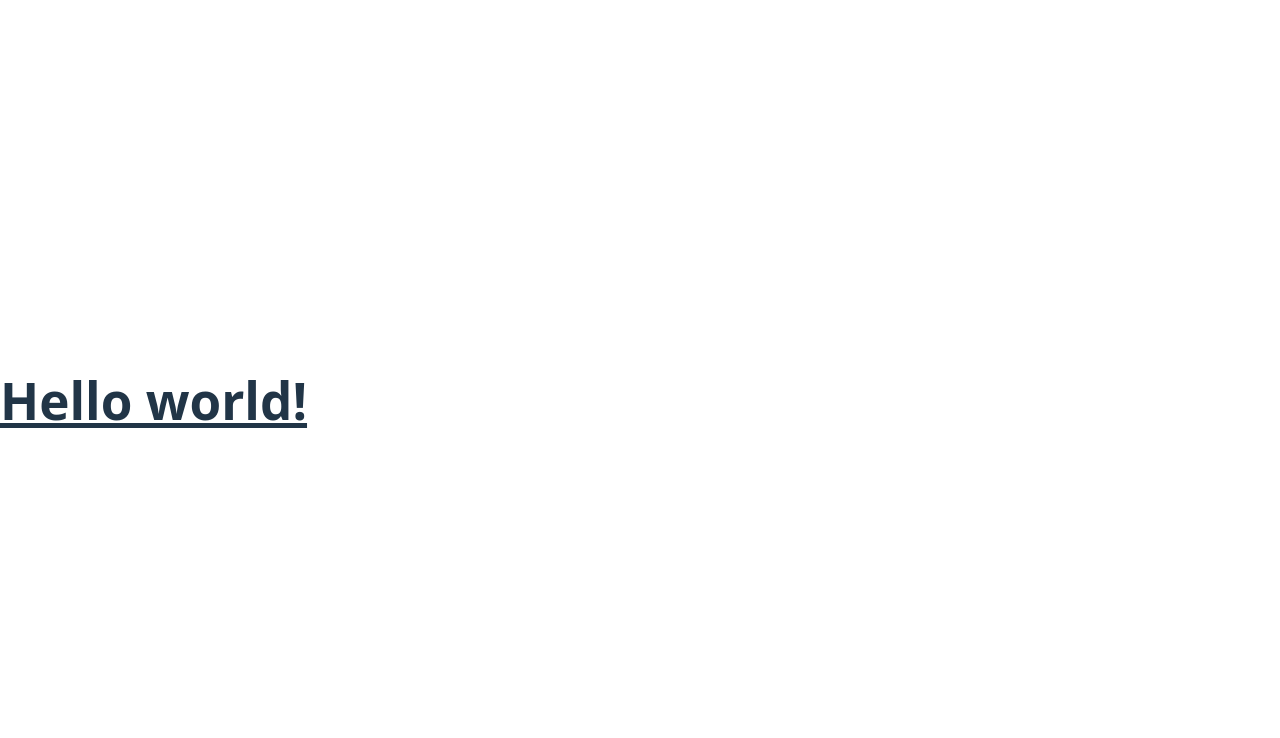
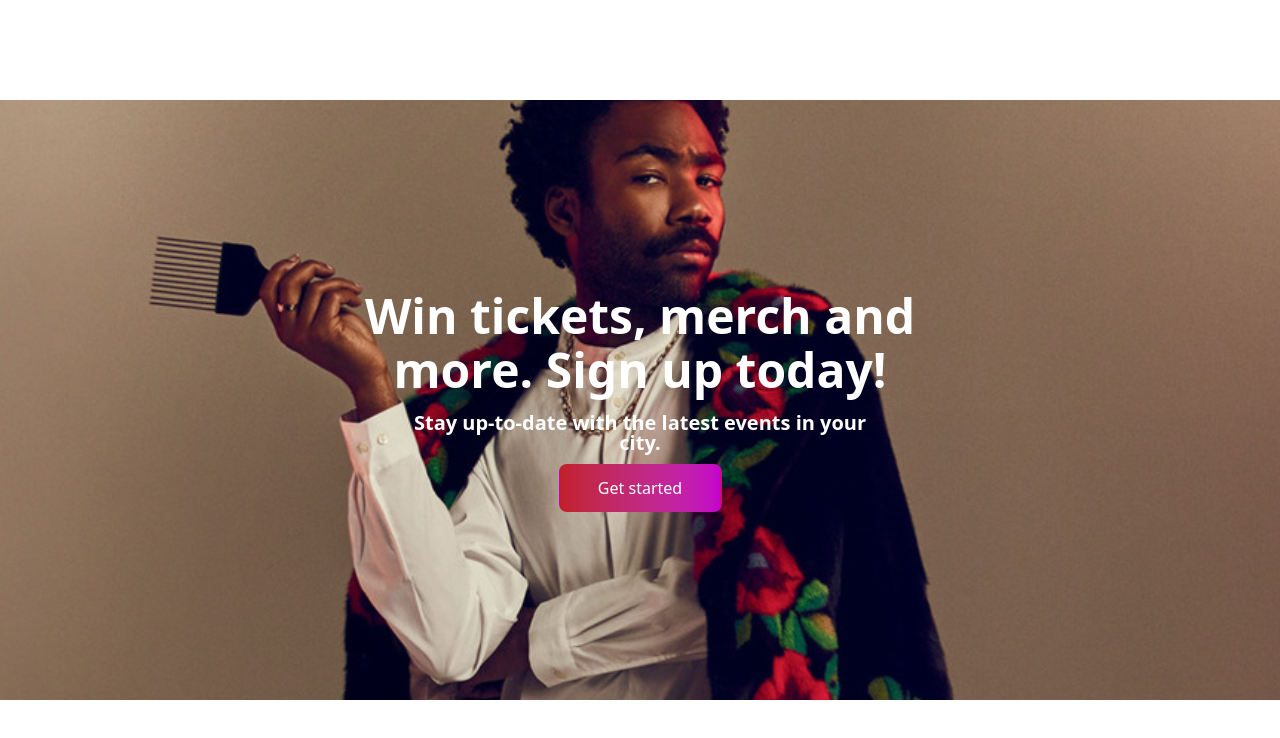
Before and after one commit to SirMheng/sasswars-rca-mockup-a-project, a React (Vite) app: page / in a window 1280 px wide. Shown: the top 738 px of the page. Built offline with nearby package versions, Linux system fonts and the light colour scheme.

Commit message:
Updated Hero Image Section (Win Tickets...)

```diff
--- a/src/App.jsx
+++ b/src/App.jsx
@@ -1,10 +1,10 @@
 import "./App.css";
+import WinTicketsHeroImageSection from "./components/hero-image-section-win-tickets/WinTicketsHeroImageSection";
 
 function App() {
   return (
     <>
-      <h1 class="text-3xl font-bold underline">Hello world!</h1>
-
+      <WinTicketsHeroImageSection />
     </>
   );
 }
--- /dev/null
+++ b/src/components/hero-image-section-win-tickets/CTAButton.jsx
@@ -0,0 +1,11 @@
+import React from "react";
+
+const CTAButton = () => {
+  return (
+    <button className="w-[163px] h-[48px] px-5 py-2.5 rounded-full bg-gradient-to-r from-[#c22026] to-[#c400cb] font-semibold text-[16px]">
+      Get started
+    </button>
+  );
+};
+
+export default CTAButton;
--- /dev/null
+++ b/src/components/hero-image-section-win-tickets/TextContent.jsx
@@ -0,0 +1,16 @@
+import React from "react";
+
+const TextContent = () => {
+  return (
+    <div className="max-w-[600px] mx-auto mb-4 px-4">
+      <h2 className="font-bold text-[48px] leading-[54px] mb-4">
+        Win tickets, merch and more. Sign up today!
+      </h2>
+      <p className="h-[27px] max-w-[486px] mx-auto mb-6 font-semibold text-[20px] leading-none">
+        Stay up-to-date with the latest events in your city.
+      </p>
+    </div>
+  );
+};
+
+export default TextContent;
--- /dev/null
+++ b/src/components/hero-image-section-win-tickets/WinTicketsHeroImageSection.jsx
@@ -0,0 +1,20 @@
+import React from "react";
+import BackgroundImg from "../../assets/images/win-tickets-merch-image.svg";
+import TextContent from "./TextContent";
+import CTAButton from "./CTAButton";
+
+const WinTicketsHeroImageSection = () => {
+  return (
+    <section
+      className="w-[1440px] h-[600px] w-screen bg-cover bg-center flex items-center justify-center text-white text-center font-openSans"
+      style={{ backgroundImage: `url(${BackgroundImg})` }}
+    >
+      <div>
+        <TextContent />
+        <CTAButton />
+      </div>
+    </section>
+  );
+};
+
+export default WinTicketsHeroImageSection;
```
Also changed, not shown: src/assets/images/win-tickets-merch-image.svg (added).
